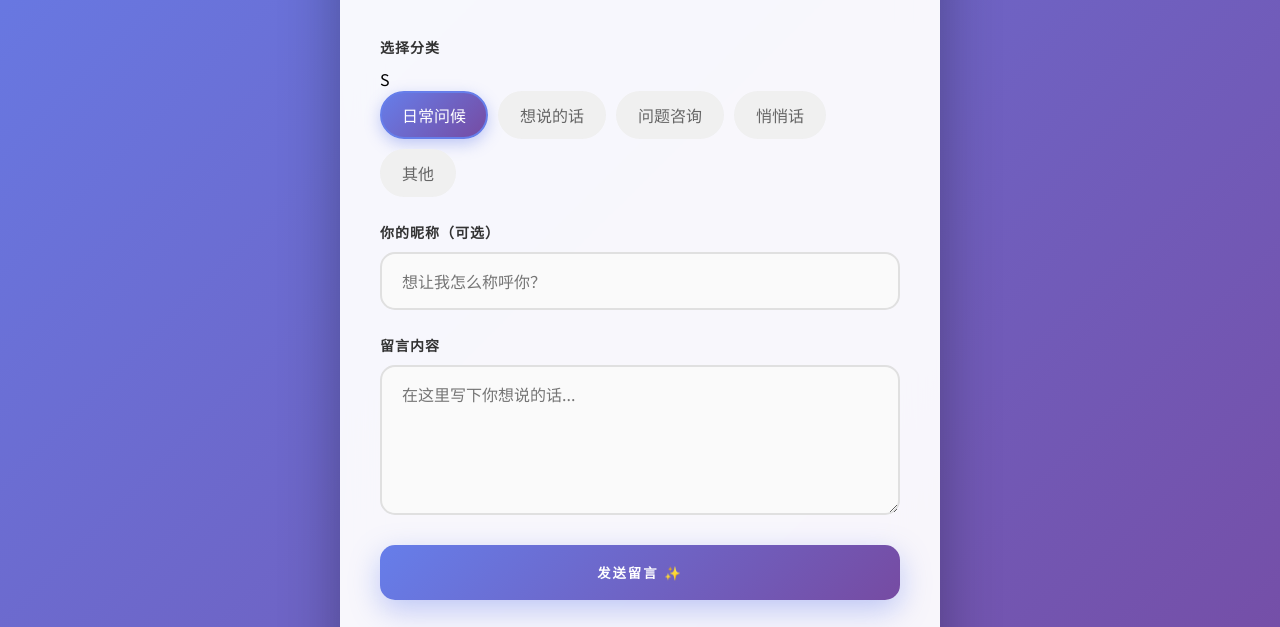
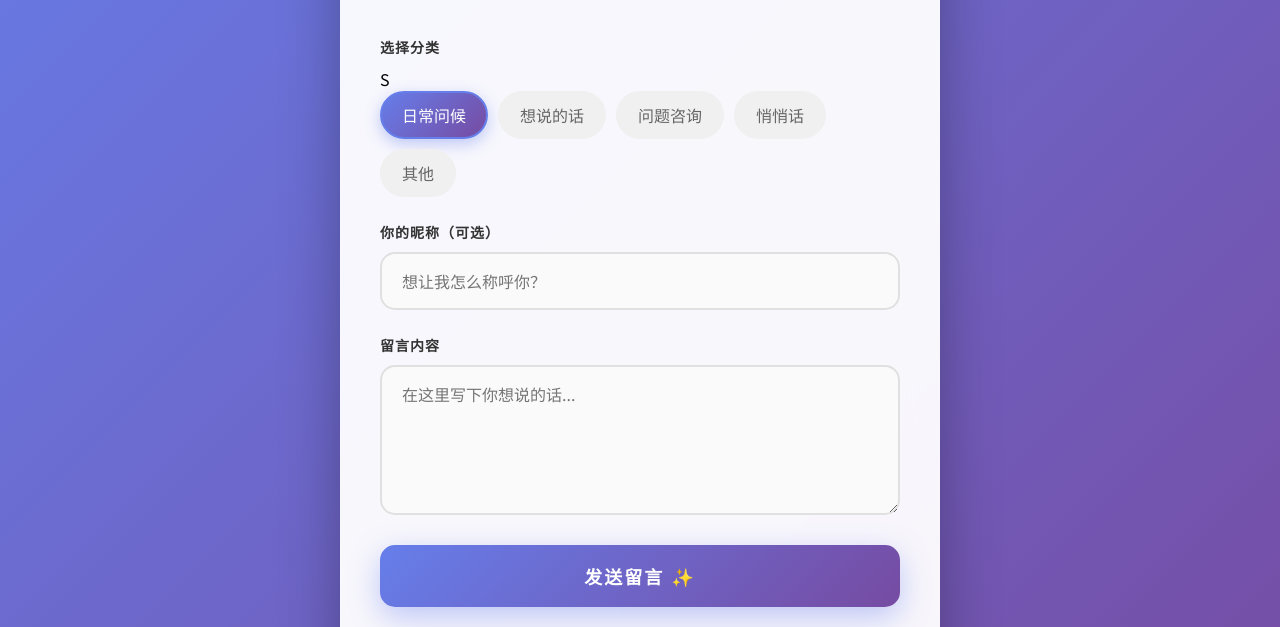
Before and after one commit to liugubu/my-secret-message-board, a plain HTML site: page index.html in a window 1280 px wide. Shown: the part 299-926 px from the top of the page. Drawn offline with Linux system fonts and the light colour scheme.

Commit message:
我的留言板

```diff
--- a/index.html
+++ b/index.html
@@ -196,7 +196,7 @@
             color: #fff;
             border: none;
             border-radius: 15px;
-           G font-size: 18px;
+            font-size: 18px;
             font-weight: 700;
             cursor: pointer;
             transition: all 0.3s;
```
